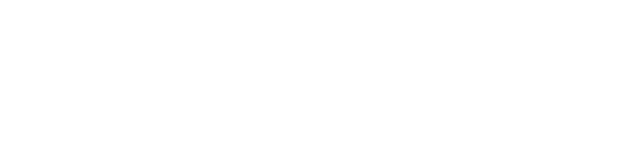
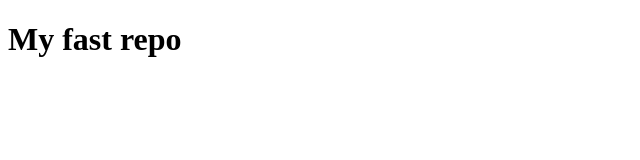
Before and after one commit to utshob889/my-fast-repo, a plain HTML site: page index.html in a window 1280 px wide. Shown: the whole page, without its empty margins (0-640 px from the left). Drawn offline with Linux system fonts and the light colour scheme.

Commit message:
fast repo

```diff
--- a/index.html
+++ b/index.html
@@ -7,6 +7,6 @@
     <title>my fast git repo</title>
 </head>
 <body>
-
+    <h1>My fast repo</h1>
 </body>
 </html>
```
